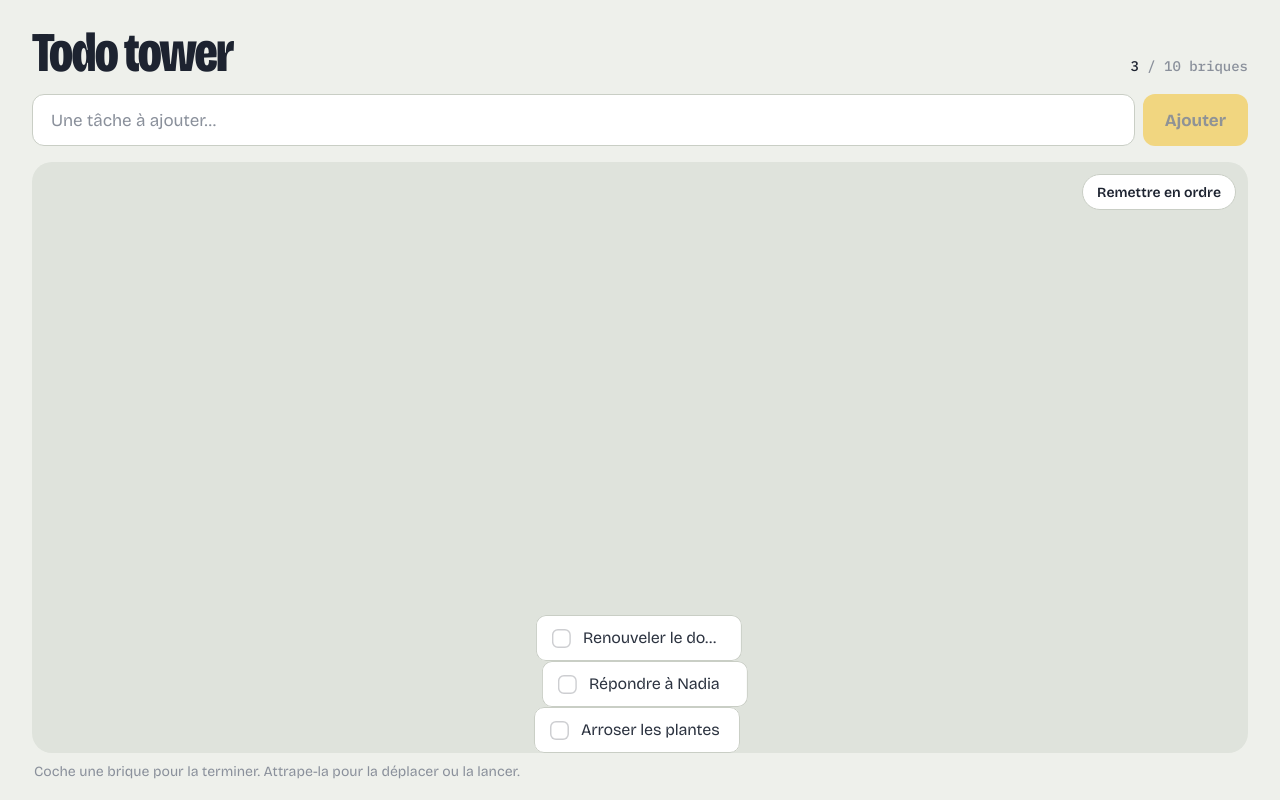
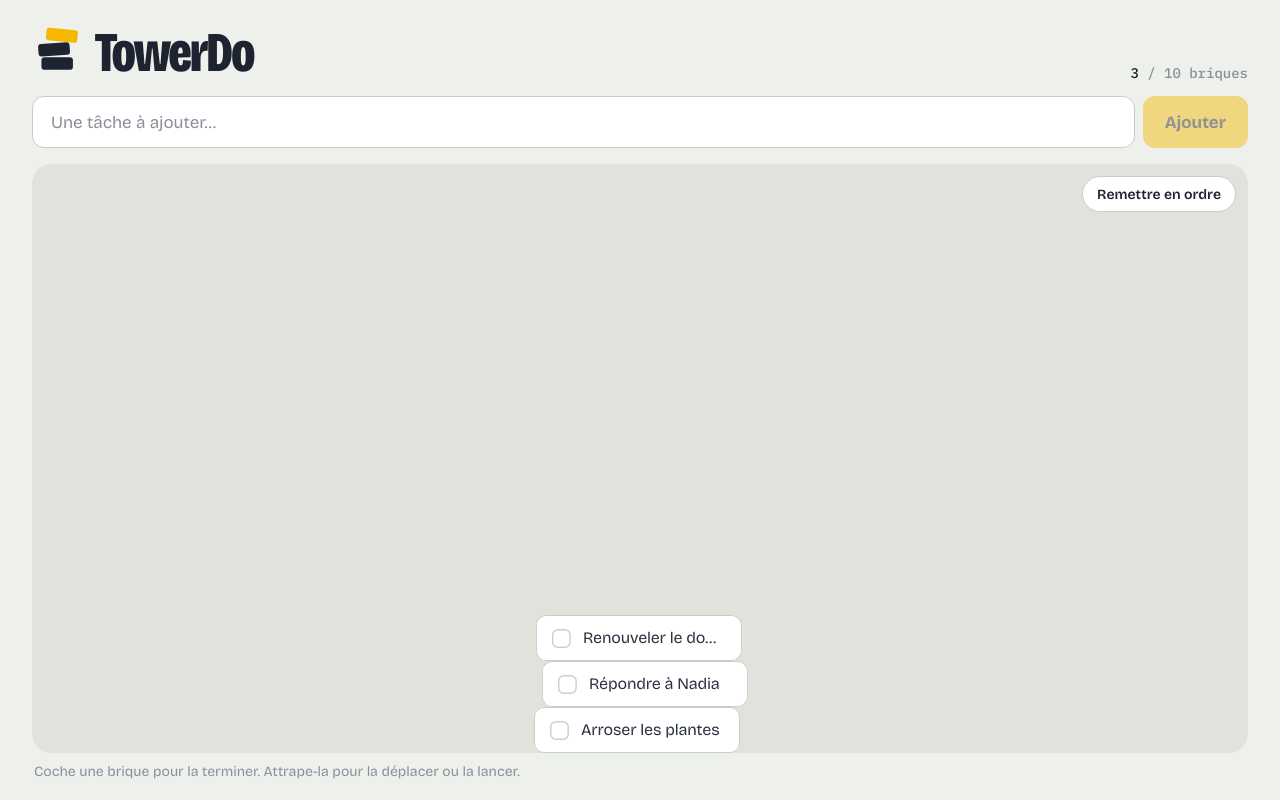
Before and after one commit to koddeur/site-lab, a React (Vite) app in the folder todo-tower/: page / in a window 1280 px wide. Shown: the top 800 px of the page. Built offline with nearby package versions, Linux system fonts and the light colour scheme.

Commit message:
feat(todo-tower): renommé TowerDo, logo dans le titre

```diff
--- a/todo-tower/index.html
+++ b/todo-tower/index.html
@@ -4,7 +4,7 @@
     <meta charset="UTF-8" />
     <link rel="icon" type="image/svg+xml" href="/favicon.svg" />
     <meta name="viewport" content="width=device-width, initial-scale=1.0" />
-    <title>Todo tower</title>
+    <title>TowerDo</title>
     <link rel="preconnect" href="https://fonts.googleapis.com" />
     <link rel="preconnect" href="https://fonts.gstatic.com" crossorigin />
     <link href="https://fonts.googleapis.com/css2?family=Bricolage+Grotesque:opsz,wght@12..96,400..800&family=IBM+Plex+Mono:wght@400;500&display=swap" rel="stylesheet" />
--- a/todo-tower/src/App.tsx
+++ b/todo-tower/src/App.tsx
@@ -102,7 +102,15 @@ export default function App() {
     <main>
       <div className="screen">
         <header className="top">
-          <h1 className="title">Todo tower</h1>
+          <h1 className="title">
+            {/* le favicon, en couleurs du thème : encre pour la pile, jaune pour la brique qu'on pose */}
+            <svg className="logo" viewBox="0 0 32 32" aria-hidden="true">
+              <rect x="6" y="20" width="20" height="8" rx="2" fill="currentColor" />
+              <rect x="4" y="11" width="20" height="8" rx="2" fill="currentColor" transform="rotate(-4 14 15)" />
+              <rect x="9" y="2" width="20" height="8" rx="2" fill="var(--hivis)" transform="rotate(6 19 6)" />
+            </svg>
+            TowerDo
+          </h1>
           <p className="count" aria-live="polite">
             <span className="count-n">{todos.length}</span> / {cap} briques
           </p>
--- a/todo-tower/src/index.css
+++ b/todo-tower/src/index.css
@@ -79,12 +79,23 @@ body {
 }
 
 .title {
+  display: flex;
+  align-items: center;
+  gap: 0.22em;
   margin: 0;
   font-size: clamp(36px, 7vw, 56px);
   font-weight: 800;
   font-stretch: 75%;
   line-height: 0.9;
   letter-spacing: -0.04em;
+}
+
+/* à la hauteur des capitales, légèrement remonté pour s'asseoir sur la ligne */
+.logo {
+  flex: none;
+  width: 0.9em;
+  height: 0.9em;
+  translate: 0 -0.04em;
 }
 
 .count {
```
Also changed, not shown: 2 other files (tests, documents, lock files or other folders).
